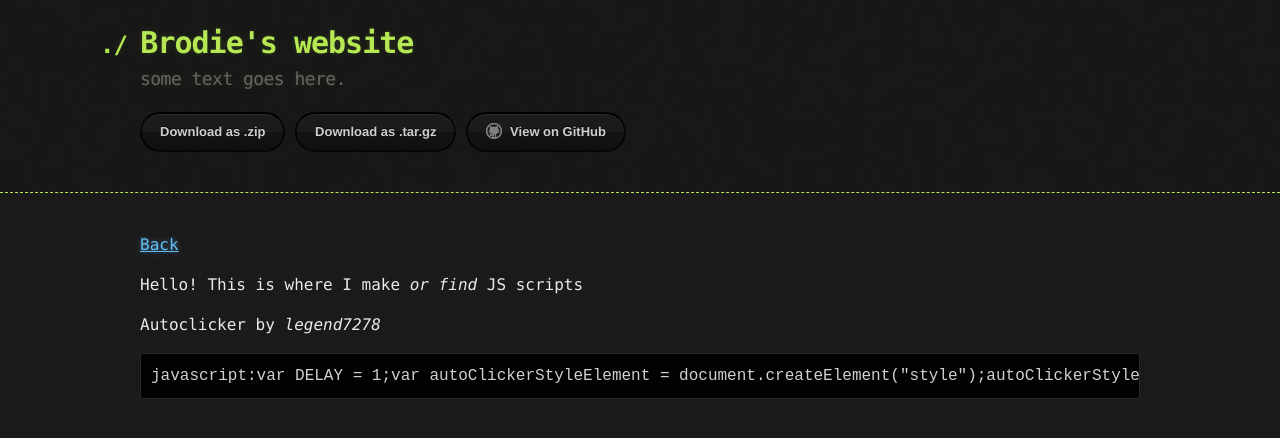
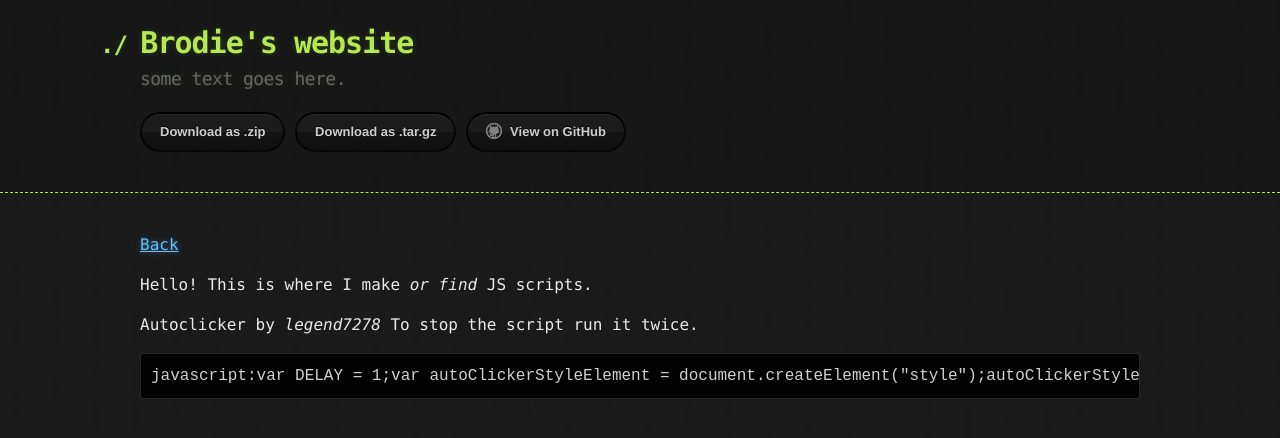
Before and after one commit to TheRealBrodie/TheRealBrodie.github.io, a Jekyll site: the page built from js-scripts.md, in a window 1280 px wide. Shown: the top 438 px of the page. Built offline with Jekyll 4.4.1, drawn with Linux system fonts in a browser that asks for light colours.

Commit message:
Update js-scripts.md

````diff
--- a/js-scripts.md
+++ b/js-scripts.md
@@ -3,9 +3,9 @@ layout: default
 ---
 [Back](index.html)
 
-Hello! This is where I make _or find_ JS scripts
+Hello! This is where I make _or find_ JS scripts.
 
-Autoclicker by _legend7278_
+Autoclicker by _legend7278_ To stop the script run it twice.
 ```
 javascript:var DELAY = 1;var autoClickerStyleElement = document.createElement("style");autoClickerStyleElement.innerHTML="*{cursor: crosshair !important;}";document.body.appendChild(autoClickerStyleElement);function addClicker(e) {if(!e.isTrusted) {return;}if(e.target.classList.contains("auto-clicker-target")) {e.target.classList.remove("auto-clicker-target");} else {e.target.classList.add("auto-clicker-target");}document.body.removeChild(autoClickerStyleElement);document.body.removeEventListener("click", addClicker);e.preventDefault();autoClick(e.target);}function autoClick(element) {if(element.classList.contains("auto-clicker-target")) {element.click();setTimeout(function(){ autoClick(element); }, DELAY);}}document.body.addEventListener("click", addClicker, 0);
 ```
````
